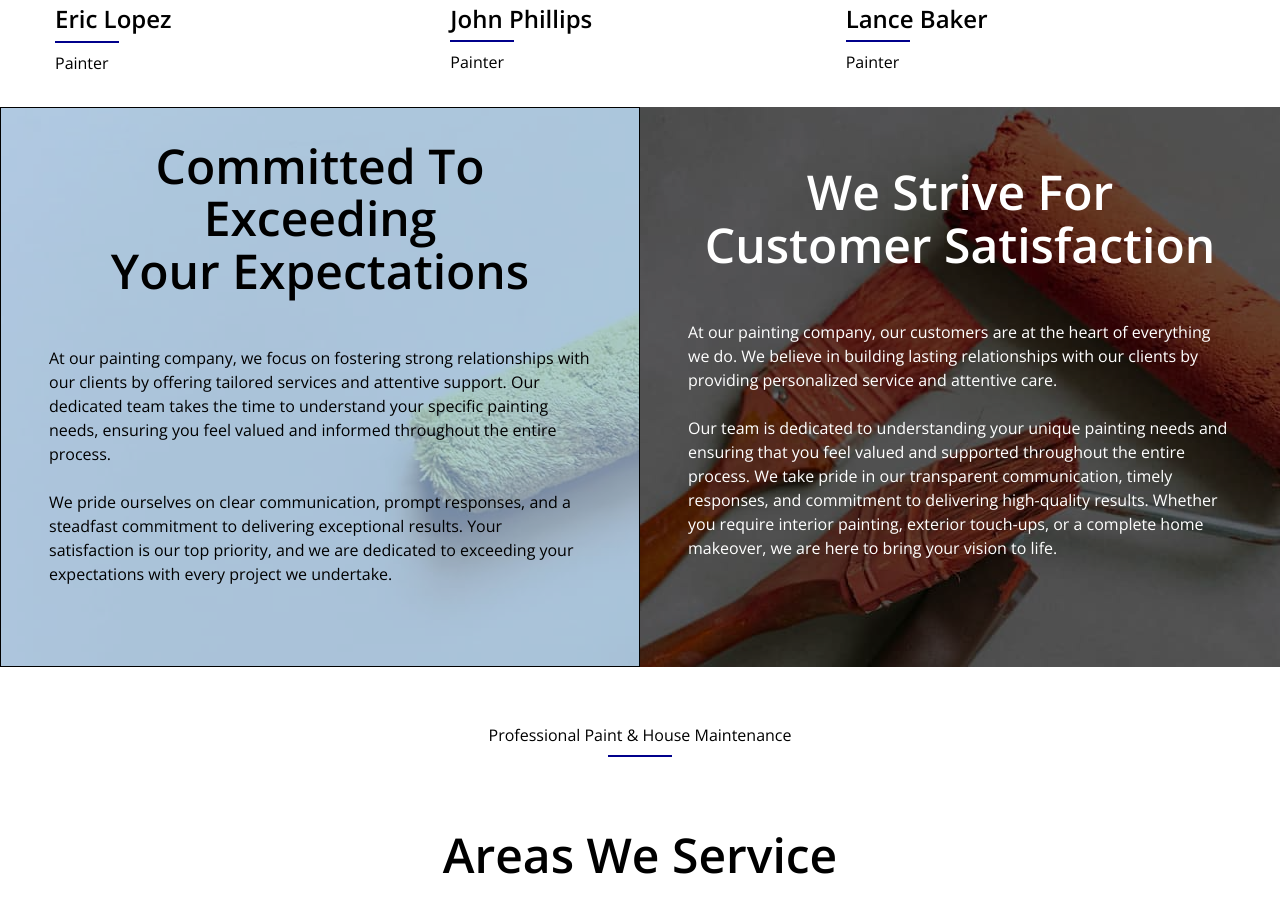
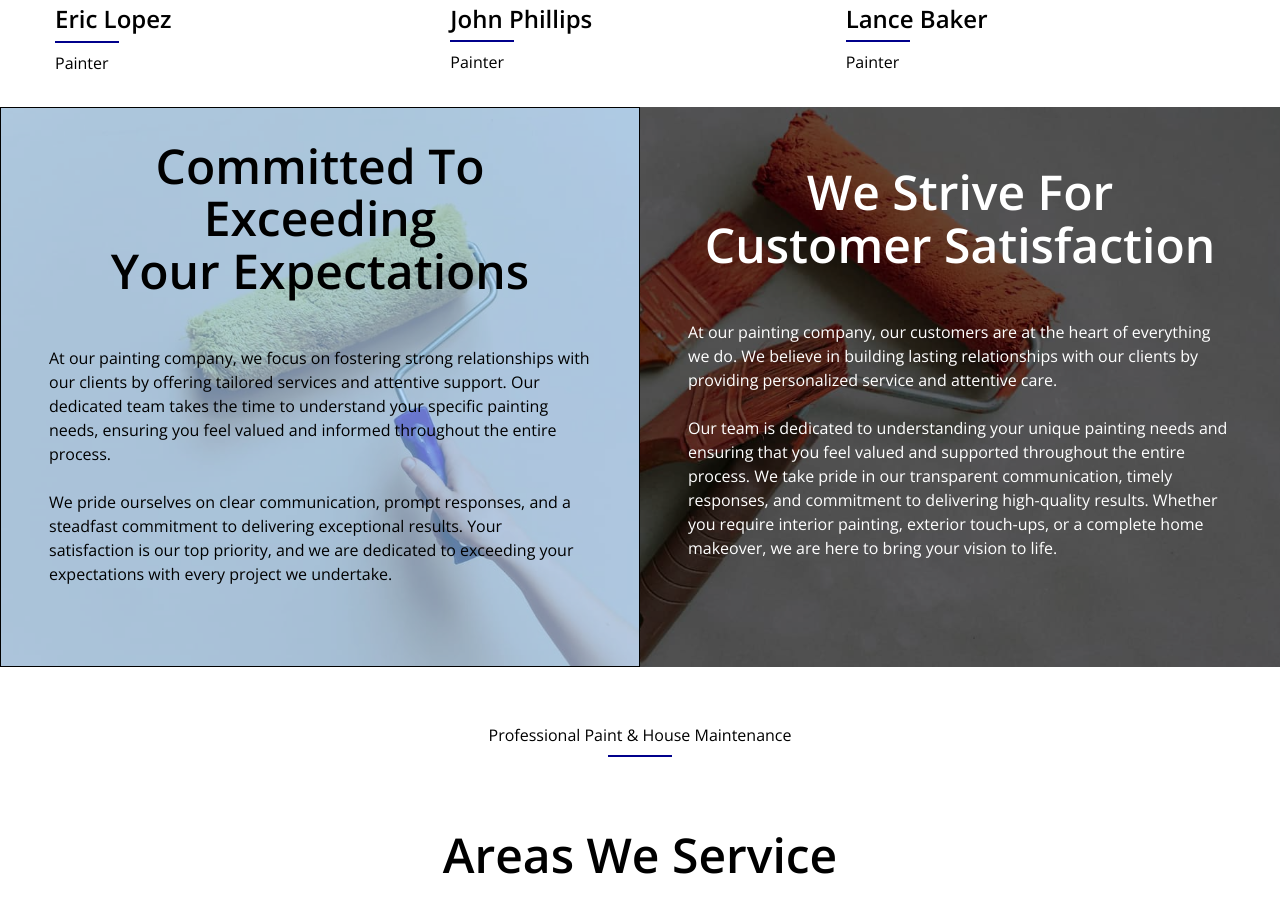
Before and after one commit to BerylBrothers/Paint-Website, a Next.js app: page / in a window 1280 px wide. Shown: the part 4624-5528 px from the top of the page. Built offline with nearby package versions, Linux system fonts and the light colour scheme.

Commit message:
changed testimonials and service componants

```diff
--- a/app/globals.css
+++ b/app/globals.css
@@ -153,10 +153,16 @@ textarea::placeholder {
 
 .forest-bg-1 {
   background-image: url("/images/paint-image-3.jpg");
+  background-size: cover; /* Ensures the image covers the entire area */
+    background-position: center; /* Centers the image */
+    background-repeat: no-repeat; /* Prevents the image from repeating */
 }
 
 .forest-bg-2 {
   background-image: url("/images/paint-image-4.jpg");
+  background-size: cover; /* Ensures the image covers the entire area */
+    background-position: center; /* Centers the image */
+    background-repeat: no-repeat; /* Prevents the image from repeating */
 }
 
 
--- a/components/ParallaxComponent.jsx
+++ b/components/ParallaxComponent.jsx
@@ -32,7 +32,7 @@ const items = [
 
 const ParallaxComponent = () => {
   return (
-    <section className="relative w-full h-min-screen xl:h-[40vh] flex items-center justify-center">
+    <section className="relative w-full h-min-screen py-4 xl:py-0 xl:h-[40vh] flex items-center justify-center">
       <div className="parallax-background">
         <div className="overlay"></div>
 
```
